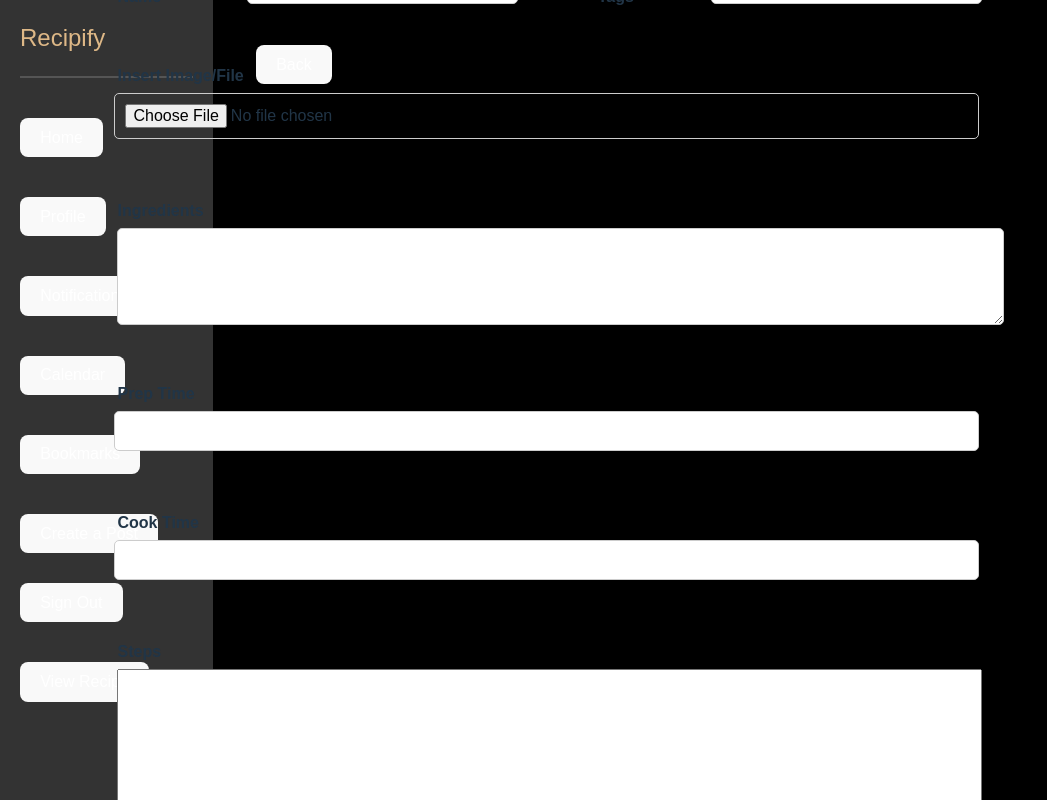
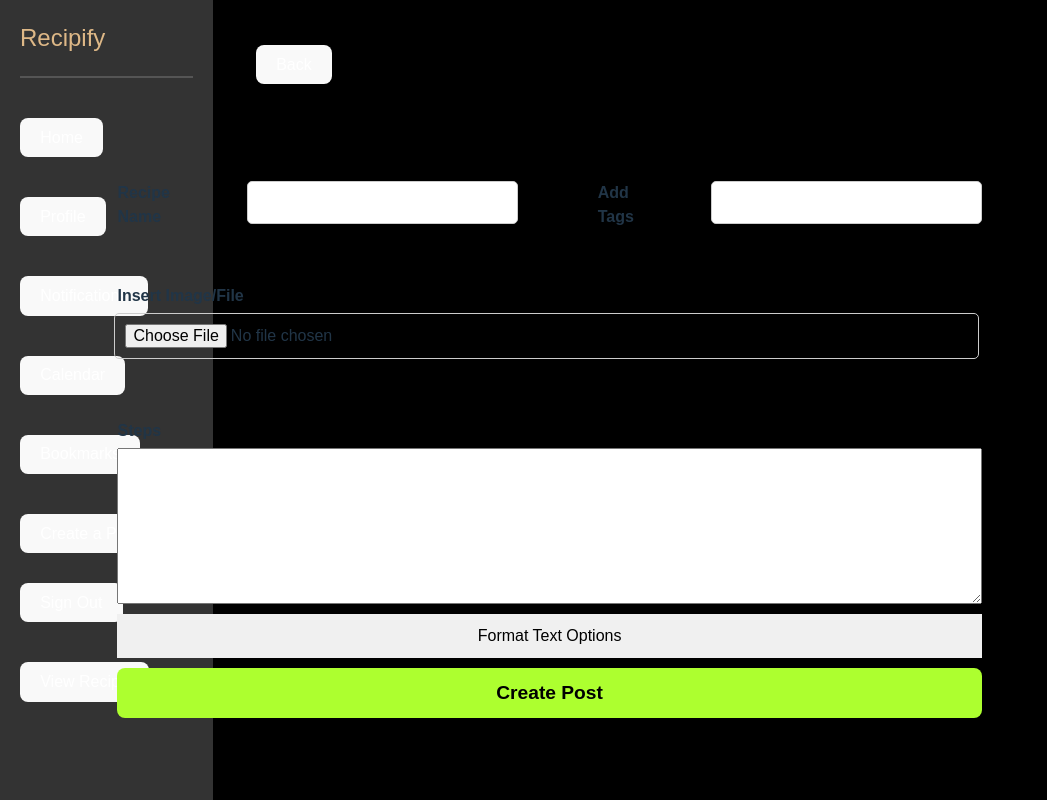
Before and after one commit to edelar23/Recipe-App, a React (Vite) app: page /create in a window 1280 px wide. Shown: the top 800 px of the page, without its empty margins (0-1047 px from the left). Built offline with nearby package versions, Linux system fonts and the light colour scheme.

Commit message:
lil update

```diff
--- a/src/CreatePost.tsx
+++ b/src/CreatePost.tsx
@@ -32,7 +32,6 @@ export default function CreatePost() {
 
   const handleInputChange = (e: ChangeEvent<HTMLInputElement | HTMLTextAreaElement>) => {
     const { name, value, type } = e.target;
-
     setPostData((prevData) => ({
       ...prevData,
       [name]: type === "file" ? (e.target as HTMLInputElement).files?.[0] || null : value,
@@ -43,15 +42,13 @@ export default function CreatePost() {
     e.preventDefault();
 
     if (!authContext || !authContext.isAuthenticated || !authContext.user) {
-      // Redirect or handle unauthenticated user
       console.log("You are not authenticated. Please sign in to create a post.");
       return;
     }
 
     const user = authContext.user;
+    const formData = new FormData();
 
-
-    const formData = new FormData();
     formData.append("user_id", user.id);
     formData.append("recipeName", postData.recipeName);
     formData.append("tags", postData.tags);
@@ -76,7 +73,7 @@ export default function CreatePost() {
         console.log("Post created successfully");
         navigate("/home");
       } else {
-        console.error("Error creating post the client side");
+        console.error("Error creating post on the client side");
       }
     } catch (error) {
       console.error("Error:", error);
@@ -100,9 +97,9 @@ export default function CreatePost() {
                 <input
                   type="text"
                   id="recipeName"
-        name="recipeName" // Corrected name attribute
-        value={postData.recipeName} // Add value attribute
-        onChange={handleInputChange} // Add onChange attribute
+                  name="recipeName"
+                  value={postData.recipeName}
+                  onChange={handleInputChange}
                 />
                 <label htmlFor="tags">Add Tags</label>
                 <input
@@ -120,50 +117,19 @@ export default function CreatePost() {
               <input
                 type="file"
                 id="imageFile"
-      name="imageFile" // Corrected name attribute
+                name="imageFile"
                 accept="image/*, .pdf"
                 onChange={handleInputChange}
               />
             </div>
 
-  <div className="input-group">
-    <label htmlFor="ingredients">Ingredients</label>
-    <textarea
-      id="ingredients"
-      name="ingredients" // Corrected name attribute
-      rows={5}
-      value={postData.ingredients}
-      onChange={handleInputChange}
-    ></textarea>
-  </div>
-
-  <div className="input-group">
-    <label htmlFor="prepTime">Prep Time</label>
-    <input
-      type="text"
-      id="prepTime"
-      name="prepTime"
-      value={postData.prepTime}
-      onChange={handleInputChange}
-    />
-  </div>
-
-  <div className="input-group">
-    <label htmlFor="cookTime">Cook Time</label>
-    <input
-      type="text"
-      id="cookTime"
-      name="cookTime"
-      value={postData.cookTime}
-      onChange={handleInputChange}
-    />
-  </div>
+            {/* Additional input groups go here */}
 
             <div className="align">
               <label htmlFor="steps">Steps</label>
               <textarea
                 id="steps"
-      name="steps" // Corrected name attribute
+                name="steps"
                 rows={10}
                 value={postData.steps}
                 onChange={handleInputChange}
--- a/src/Signup.tsx
+++ b/src/Signup.tsx
@@ -99,7 +99,7 @@ const SignUpPage = () => {
         </div>
         {passwordError && <div className="error-message">{passwordError}</div>}
         <button type="submit">Sign Up</button>
-        <Link to="/signin">Already have an account? Sign In!</Link>
+        <Link to="/">Already have an account? Sign In!</Link>
       </form>
     </div>
   );
```
Also changed, not shown: 1 other file (tests, documents, lock files or other folders). Lines whose indentation alone changed are shown as unchanged.
